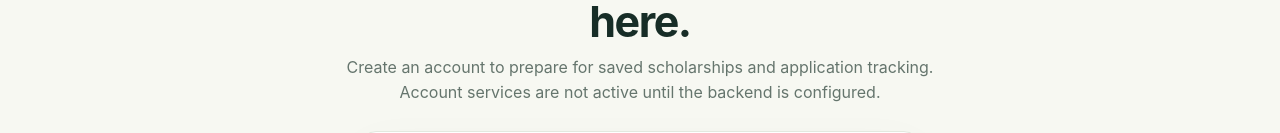
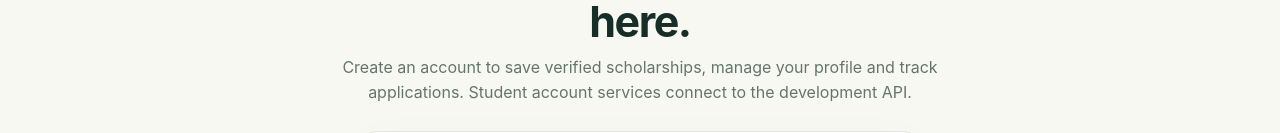
Before and after one commit to jamesrono96/fund-africa-scholars, a website: page account.html in a window 1280 px wide. Shown: the part 210-343 px from the top of the page. Drawn offline with Linux system fonts and the light colour scheme; no server answers.

Commit message:
Update account page backend status copy

```diff
--- a/account.html
+++ b/account.html
@@ -13,7 +13,7 @@
 <body>
 <header class="top"><div class="wrap nav"><a class="brand" href="index.html"><span class="mark">F</span>Fund Africa Scholars</a><a class="back" href="index.html">← Back to home</a></div></header>
 <main class="main"><div class="wrap">
-<div class="intro"><span class="eyebrow">Student access</span><h1>Your scholarship journey starts here.</h1><p>Create an account to prepare for saved scholarships and application tracking. Account services are not active until the backend is configured.</p></div>
+<div class="intro"><span class="eyebrow">Student access</span><h1>Your scholarship journey starts here.</h1><p>Create an account to save verified scholarships, manage your profile and track applications. Student account services connect to the development API.</p></div>
 <section class="panel" aria-label="Student account">
 <div id="auth-panel">
 <div class="tabs" role="tablist" aria-label="Account options"><button class="tab" id="login-tab" role="tab" aria-selected="true" type="button">Sign in</button><button class="tab" id="register-tab" role="tab" aria-selected="false" type="button">Create account</button></div>
```
